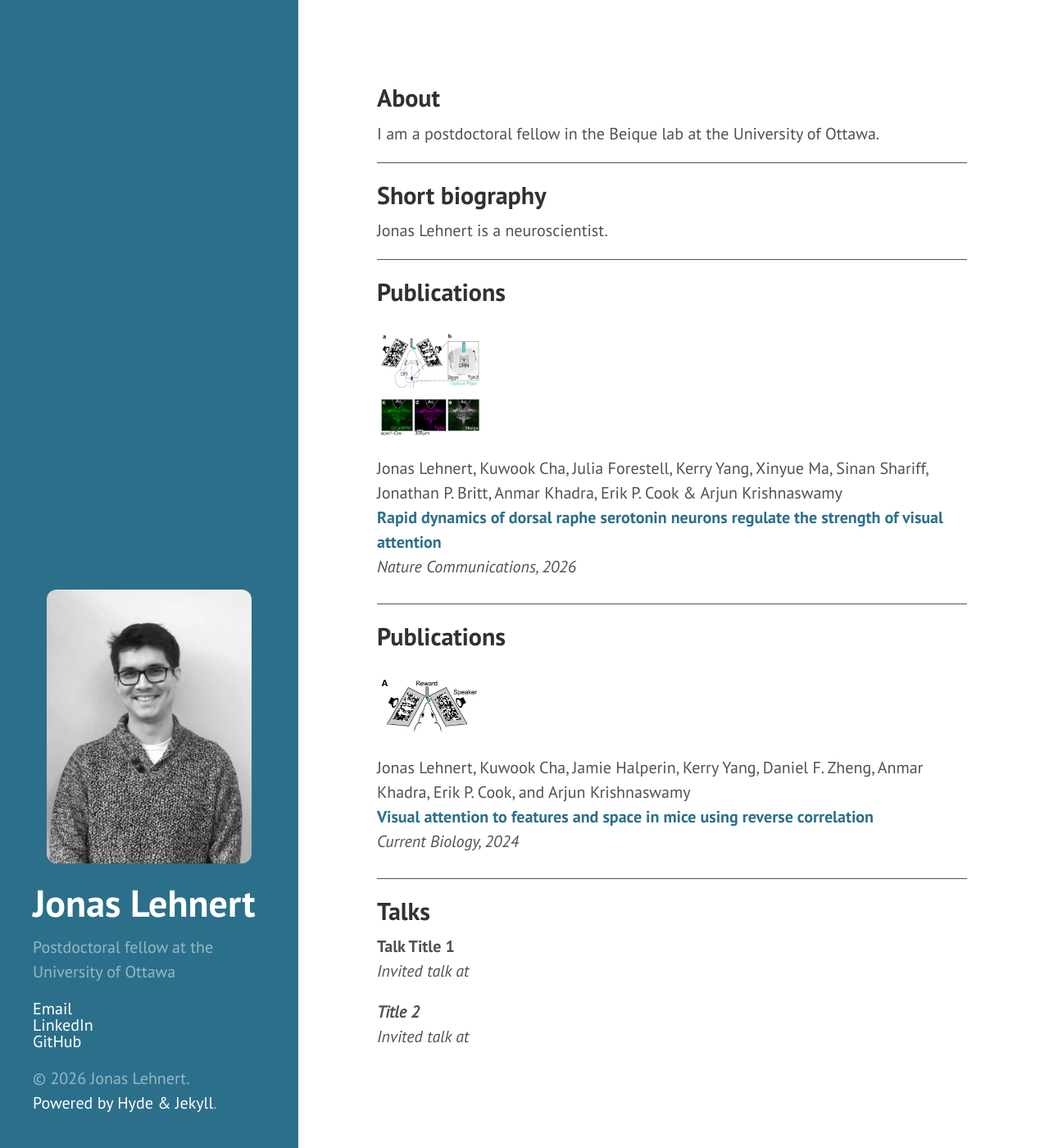
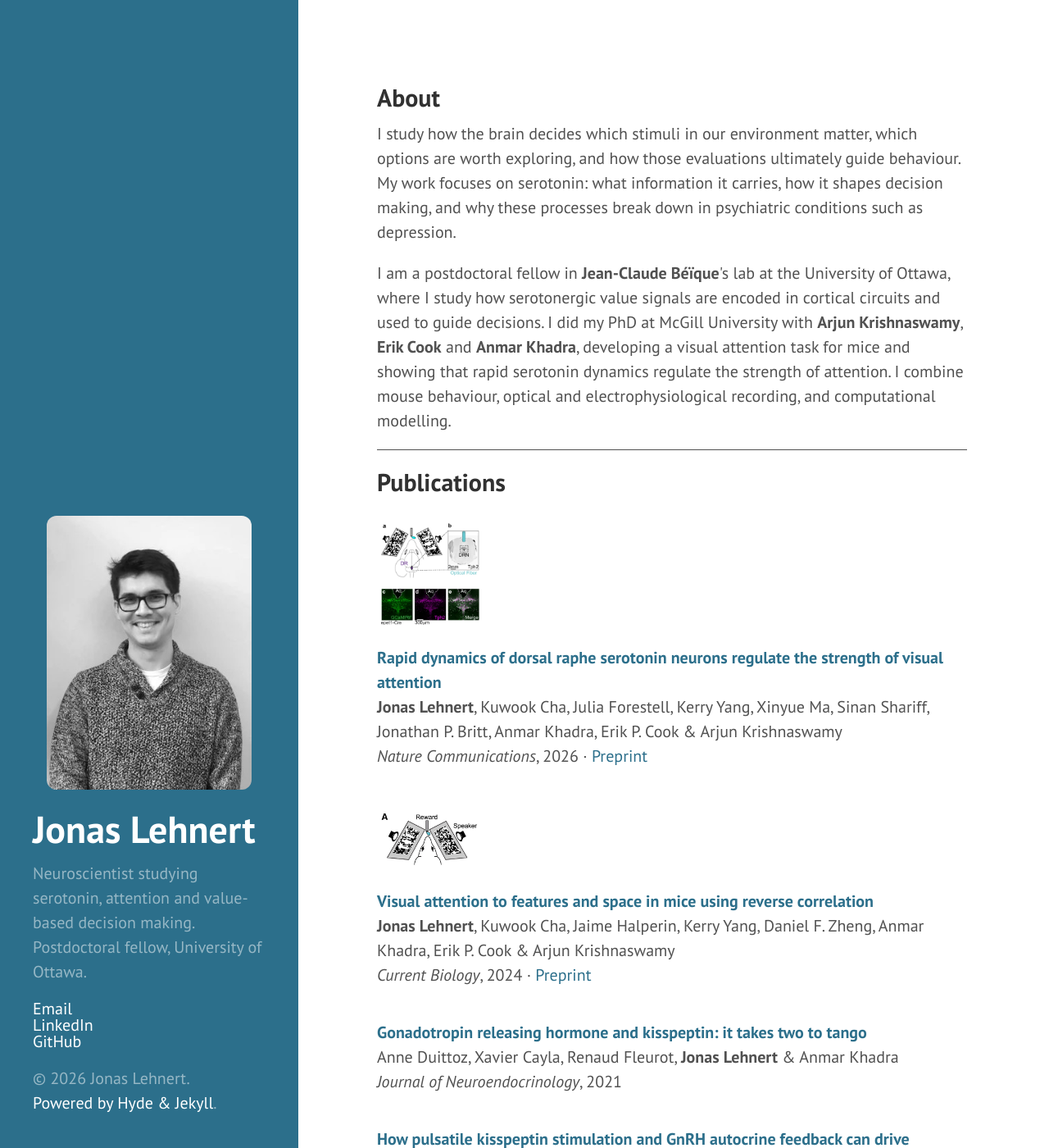
Before and after one commit to JonasLehnert/jonaslehnert.github.io, a Jekyll site: the page built from index.html, in a window 1280 px wide and 1400 px high. Shown: the whole window at 82% size. Built offline with Jekyll 4.4.1, drawn with Linux system fonts in a browser that asks for light colours; Markdown is read by kramdown in place of the engine named in the settings; the list of posts is cut into pages by our own code; some of the changed text lies outside the part shown.

Commit message:
Personal Update

```diff
--- a/_config.yml
+++ b/_config.yml
@@ -11,8 +11,8 @@ plugins:          [jekyll-paginate, jekyll-seo-tag, jekyll-sitemap, jemoji]
 # Setup
 title:            Jonas Lehnert
 tagline:          "Personal Website"
-description:      "Postdoctoral fellow at the University of Ottawa"
-url:              http://jonaslehnert.github.io
+description:      "Neuroscientist studying serotonin, attention and value-based decision making. Postdoctoral fellow, University of Ottawa."
+url:              https://jonaslehnert.github.io
 baseurl:          ""
 
 paginate:         3
--- a/index.html
+++ b/index.html
@@ -8,19 +8,21 @@ title: Home
   <div class="section">
     <h2>About</h2>
     <p>
-      I am a postdoctoral fellow in the Beique lab at the University of Ottawa</a></b>.
+      I study how the brain decides which stimuli in our environment matter, which options are worth exploring,
+      and how those evaluations ultimately guide behaviour. My work focuses on serotonin: what information it
+      carries, how it shapes decision making, and why these processes break down in psychiatric conditions such
+      as depression.
+    </p>
+    <p>
+      I am a postdoctoral fellow in <b>Jean-Claude Béïque</b>'s lab at the University of Ottawa, where I
+      study how serotonergic value signals are encoded in cortical circuits and used to guide decisions.
+      I did my PhD at McGill University with <b>Arjun Krishnaswamy</b>, <b>Erik Cook</b> and
+      <b>Anmar Khadra</b>, developing a visual attention task for mice and showing that rapid serotonin
+      dynamics regulate the strength of attention. I combine mouse behaviour, optical and electrophysiological
+      recording, and computational modelling.
     </p>
 
-    <div class="h-line" />
-  </div>
-
-  <div class="section">
-    <h2>Short biography</h2>
-    <p>
-      Jonas Lehnert is a neuroscientist.
-    </p>
-
-    <div class="h-line" />
+    <div class="h-line"></div>
   </div>
 
   <div class="section">
@@ -28,79 +30,53 @@ title: Home
 
     <div class="publication">
       <div class="publication-img">
-        <img src="public/images/NatureCommsImg.png" />
+        <img src="public/images/NatureCommsImg.png" alt="" />
       </div>
       <div class="publication-ref">
         <p>
-                    Jonas Lehnert, Kuwook Cha, Julia Forestell, Kerry Yang, Xinyue Ma, Sinan Shariff, Jonathan P. Britt, Anmar Khadra, Erik P. Cook & Arjun Krishnaswamy <br>
-          <b><a href="https://www.nature.com/articles/s41467-026-70658-y"> Rapid dynamics of dorsal raphe serotonin neurons regulate the strength of visual attention</a></b><br>
-          <i>Nature Communications, 2026</i><br>
+          <b><a href="https://www.nature.com/articles/s41467-026-70658-y">Rapid dynamics of dorsal raphe serotonin neurons regulate the strength of visual attention</a></b><br>
+          <b>Jonas Lehnert</b>, Kuwook Cha, Julia Forestell, Kerry Yang, Xinyue Ma, Sinan Shariff, Jonathan P. Britt, Anmar Khadra, Erik P. Cook &amp; Arjun Krishnaswamy<br>
+          <i>Nature Communications</i>, 2026
+          &middot; <a href="https://www.biorxiv.org/content/10.1101/2024.09.29.615662">Preprint</a>
         </p>
       </div>
     </div>
 
-    <div class="h-line" />
-
-  <div class="section">
-    <h2>Publications</h2>
-
     <div class="publication">
       <div class="publication-img">
-        <img src="public/images/CurrentBioImg.png" />
+        <img src="public/images/CurrentBioImg.png" alt="" />
       </div>
       <div class="publication-ref">
         <p>
-                    Jonas Lehnert, Kuwook Cha, Jamie Halperin, Kerry Yang, Daniel F. Zheng, Anmar Khadra, Erik P. Cook, and Arjun Krishnaswamy<br>
-          <b><a href="https://www.cell.com/current-biology/fulltext/S0960-9822(23)00999-5"> Visual attention to features and space in mice using reverse correlation</a></b><br>
-          <i>Current Biology, 2024</i><br>
-
+          <b><a href="https://www.cell.com/current-biology/fulltext/S0960-9822(23)00999-5">Visual attention to features and space in mice using reverse correlation</a></b><br>
+          <b>Jonas Lehnert</b>, Kuwook Cha, Jaime Halperin, Kerry Yang, Daniel F. Zheng, Anmar Khadra, Erik P. Cook &amp; Arjun Krishnaswamy<br>
+          <i>Current Biology</i>, 2024
+          &middot; <a href="https://www.biorxiv.org/content/10.1101/2022.09.08.507101">Preprint</a>
         </p>
       </div>
     </div>
 
-    <div class="h-line" />
+    <div class="publication">
+      <div class="publication-ref">
+        <p>
+          <b><a href="https://onlinelibrary.wiley.com/doi/10.1111/jne.13037">Gonadotropin releasing hormone and kisspeptin: it takes two to tango</a></b><br>
+          Anne Duittoz, Xavier Cayla, Renaud Fleurot, <b>Jonas Lehnert</b> &amp; Anmar Khadra<br>
+          <i>Journal of Neuroendocrinology</i>, 2021
+        </p>
+      </div>
+    </div>
 
+    <div class="publication">
+      <div class="publication-ref">
+        <p>
+          <b><a href="https://academic.oup.com/endo/article/160/5/1289/5380486">How pulsatile kisspeptin stimulation and GnRH autocrine feedback can drive GnRH secretion: a modeling investigation</a></b><br>
+          <b>Jonas Lehnert</b> &amp; Anmar Khadra<br>
+          <i>Endocrinology</i> 160(5), 1289&ndash;1306, 2019
+        </p>
+      </div>
+    </div>
+
+    <div class="h-line"></div>
   </div>
 
-  <div class="section">
-    <h2>Talks</h2>
-
-    <p>
-      <b>Talk Title 1</b><br>
-      <i>Invited talk at
-    </p>
-
-    <p>
-      <b>Title 2</b><br>
-      <i>Invited talk at
-    </p>
-
-  </div>
-
-<!-- <div class="pages">
-  {% for page in paginator.pages %}
-  <div class="page">
-    <h1 class="page-title">
-      {{ page.title }}
-    </h1>
-    {{ page.content }}
-  </div>
-  {% endfor %}
-</div>  -->
-
-<!-- <div class="pagination">
-  {% if paginator.next_page %}
-    <a class="pagination-item older" href="{{ pages.baseurl }}page{{paginator.next_page}}">Older</a>
-  {% else %}
-    <span class="pagination-item older">Older</span>
-  {% endif %}
-  {% if paginator.previous_page %}
-    {% if paginator.page == 2 %}
-      <a class="pagination-item newer" href="{{ site.baseurl }}">Newer</a>
-    {% else %}
-      <a class="pagination-item newer" href="{{ site.baseurl }}page{{paginator.previous_page}}">Newer</a>
-    {% endif %}
-  {% else %}
-    <span class="pagination-item newer">Newer</span>
-  {% endif %}
-</div>  -->
+</div>
```
